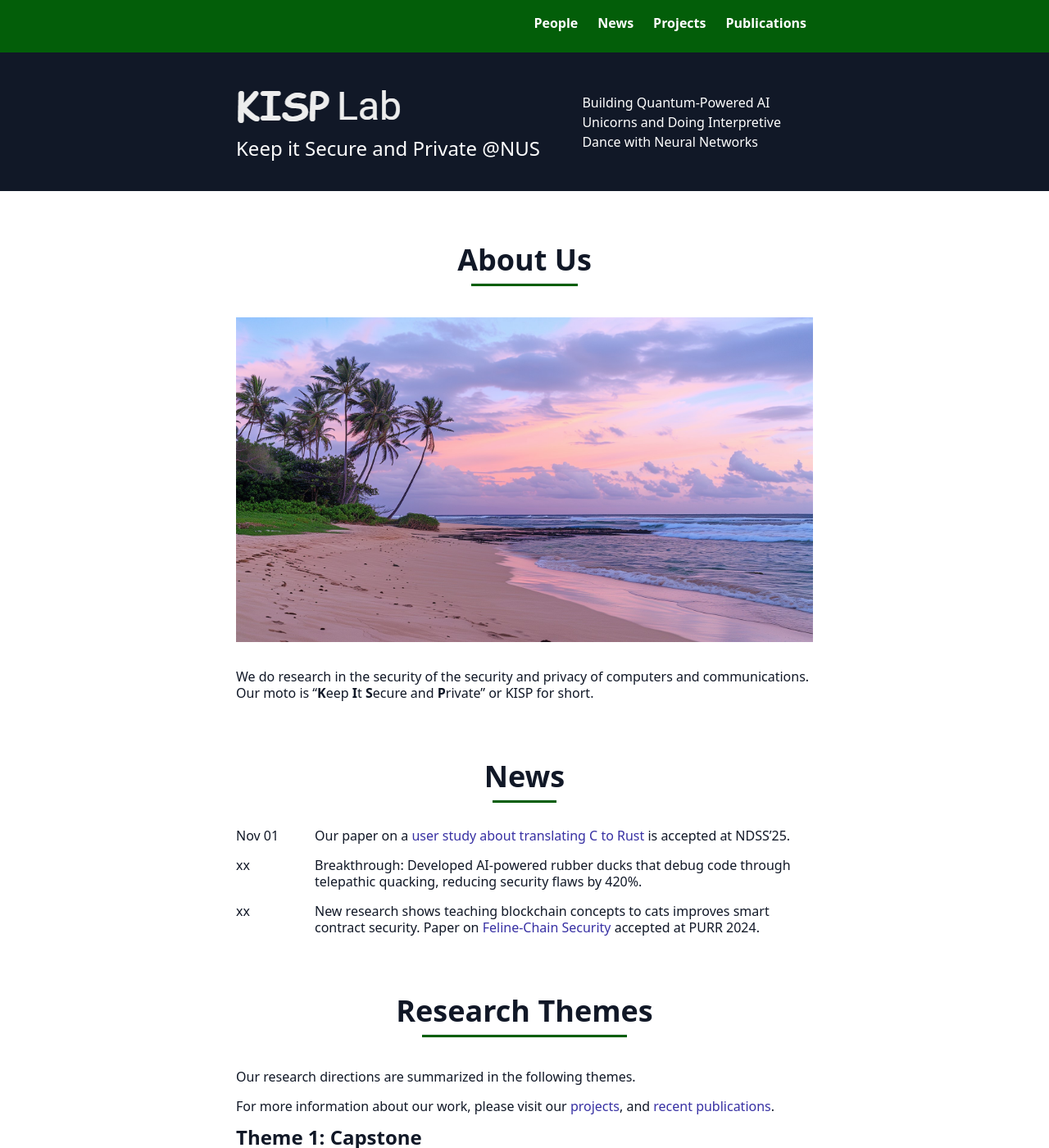
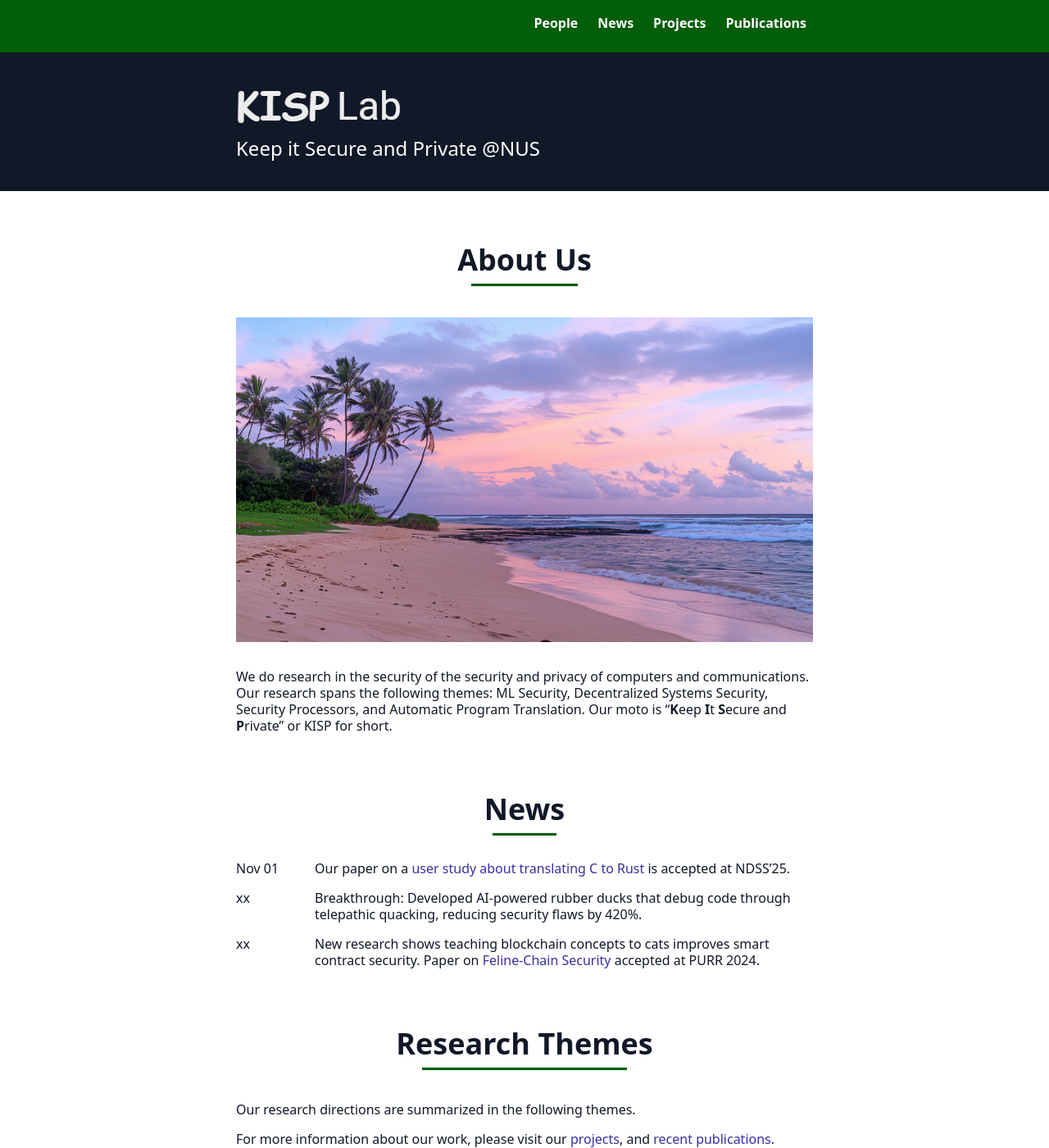
Before and after one commit to kisp-nus/kisp-nus.github.io, a Jekyll site: the page built from onepage/index.html, in a window 1280 px wide and 1400 px high. Shown: the whole window at 82% size. Built offline with Jekyll 4.4.1, drawn with Linux system fonts in a browser that asks for light colours.

Commit message:
remove labmission and update the intro

```diff
--- a/onepage/index.html
+++ b/onepage/index.html
@@ -1,6 +1,6 @@
 ---
 labslogan: "Keep it Secure and Private @NUS"
-labmission: "Building Quantum-Powered AI Unicorns and Doing Interpretive Dance with Neural Networks"
+labmission: ""
 ---
 
 <!DOCTYPE html>
--- a/onepage/index_intro.md
+++ b/onepage/index_intro.md
@@ -1 +1,2 @@
-We do research in the security of the security and privacy of computers and communications. Our moto is “**K**eep **I**t **S**ecure and **P**rivate” or KISP for short.
+We do research in the security of the security and privacy of computers and communications. Our research spans the following themes: ML Security, Decentralized Systems Security, Security Processors, and Automatic Program Translation.
+Our moto is “**K**eep **I**t **S**ecure and **P**rivate” or KISP for short.
```
